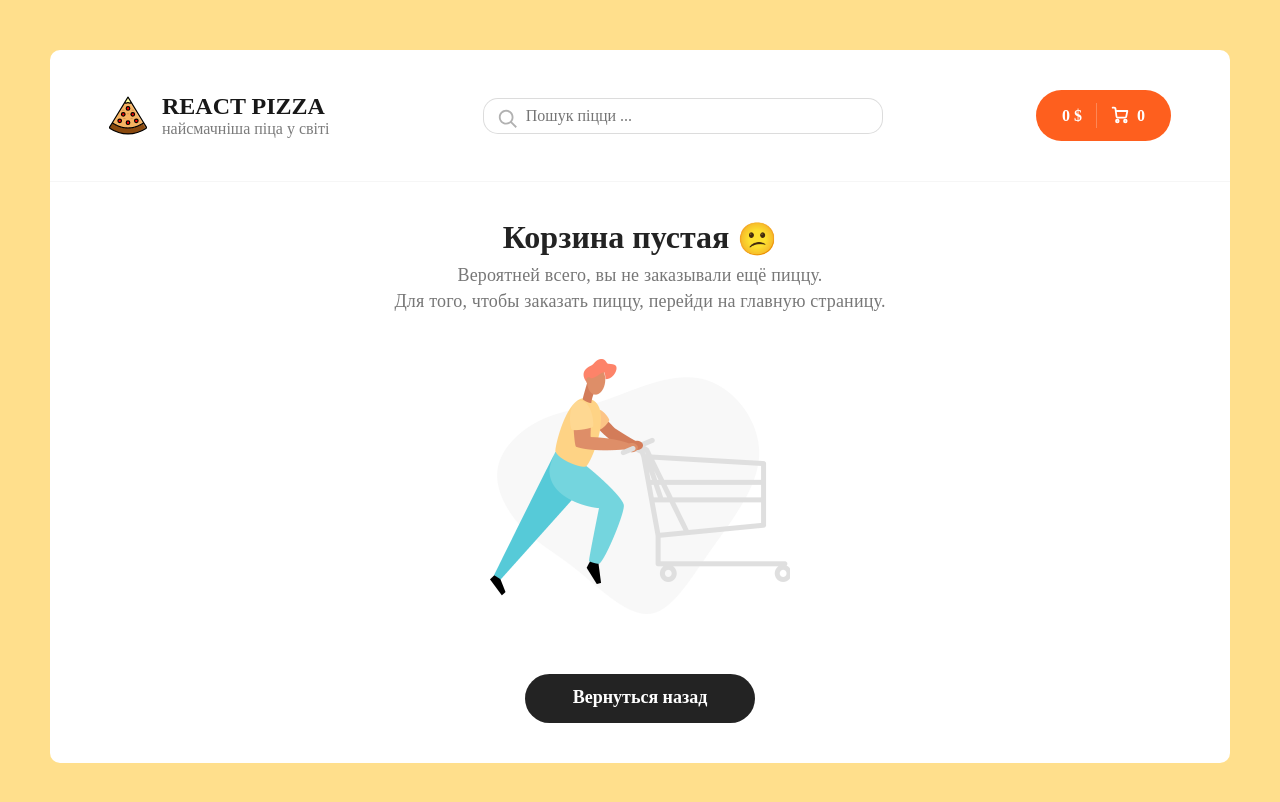
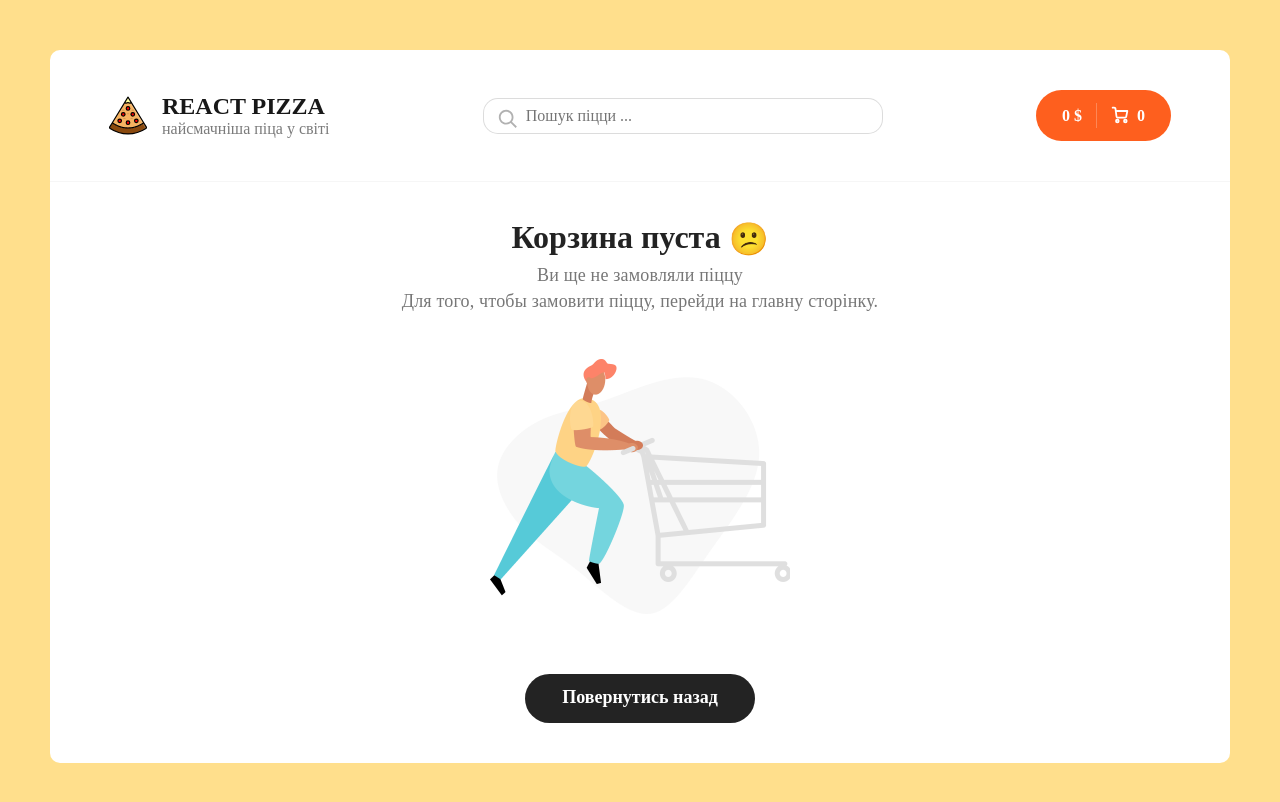
Before and after one commit to VitaliyPlatko/react-pizza, a React (Create React App) app: page /cart in a window 1280 px wide. Shown: the top 802 px of the page. Built offline with nearby package versions, Linux system fonts and the light colour scheme; a web font is replaced by a local one.

Commit message:
Доробив відправелення на сервер з Redux

```diff
--- a/src/Pages/Home.jsx
+++ b/src/Pages/Home.jsx
@@ -92,7 +92,15 @@ function Home () {
                 <Sort />
             </div>
             <h2 className="content__title">Всі піцци</h2>
-            <div className="content__items">{status === 'Loading'?skeletons:pizzas}</div>
+            {
+                status === 'error'?(
+                    <div className='content__error-info'>
+                        <h2>Сталась помилка <icon>😕</icon></h2>
+                        <p>Не вдалось отримати піцци. Попробуйте повторити спробу пізніше</p>
+                    </div>
+                ):(<div className="content__items">{status == 'loading'?skeletons:pizzas}</div>)
+            }
+
             <Pagination onChangePage={(number)=>setCurrentPage(number)} />
         </div>
     )
--- a/src/components/CartEmpty.jsx
+++ b/src/components/CartEmpty.jsx
@@ -5,14 +5,14 @@ import { Link } from 'react-router-dom'
 const CartEmpty=()=>{
   return (
     <div className="cart cart--empty">
-      <h2>Корзина пустая <icon>😕</icon></h2>
+      <h2>Корзина пуста <icon>😕</icon></h2>
       <p>
-        Вероятней всего, вы не заказывали ещё пиццу.<br />
-        Для того, чтобы заказать пиццу, перейди на главную страницу.
+        Ви ще не замовляли піццу<br />
+        Для того, чтобы замовити піццу, перейди на главну сторінку.
       </p>
       <img src={CartEmptyIMG} alt="Empty cart" />
       <Link to="/" className="button button--black">
-        <span>Вернуться назад</span>
+        <span>Повернутись назад</span>
       </Link>
   </div>
   )
--- a/src/scss/app.scss
+++ b/src/scss/app.scss
@@ -24,6 +24,22 @@ body {
 
 .content {
   padding: 40px 0;
+
+  &__error-info {
+    margin: 100px auto;
+    width: 500px;
+    text-align: center;
+
+    h2 {
+      font-size: 32px;
+      font-weight: 700;
+      margin-bottom: 10px;
+    }
+
+    p {
+      font-size: 20px;
+    }
+  }
 
   &__title {
     margin: 35px 0;
```
